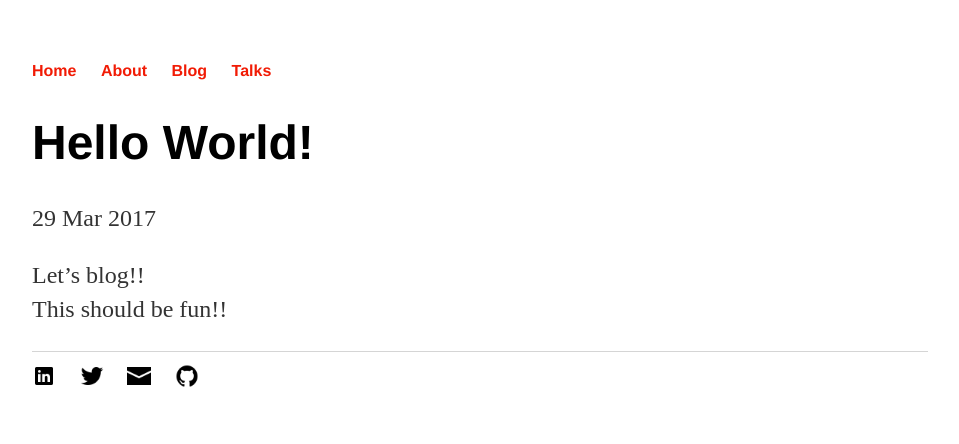
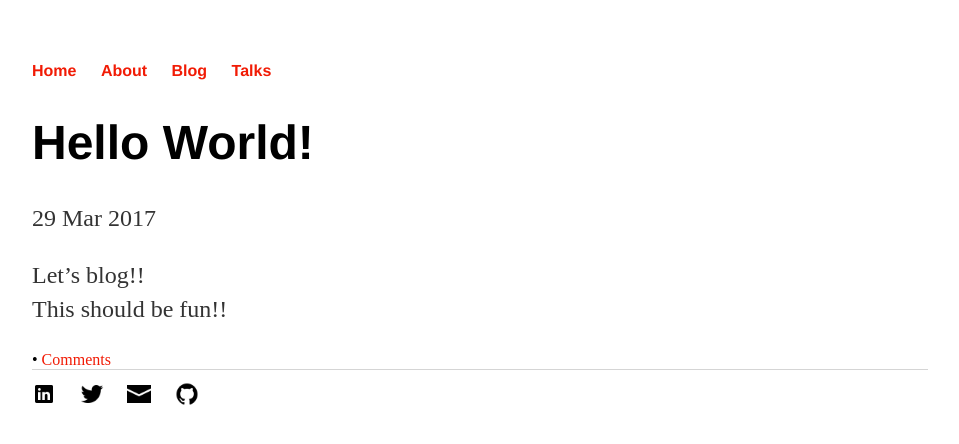
Before and after one commit to ensemblearner/ensemblearner.github.io, a Jekyll site: the page built from _posts/2017-03-29-hello_world.md, in a window 1280 px wide. Shown: the top 444 px of the page, without its empty margins (160-1119 px from the left). Built offline with Jekyll 4.4.1, drawn with Linux system fonts in a browser that asks for light colours; comment, search, counter and statistics services are not loaded.

Commit message:
fix nits

```diff
--- a/_layouts/post.html
+++ b/_layouts/post.html
@@ -7,3 +7,5 @@ layout: default
 <div class="post">
   {{ content }}
 </div>
+{% if page.comments %} • <a href="https://ensemblearner.github.io/blog/{{ page.url }}#disqus_thread">Comments</a>{% endif %}
+{% include disqus.html %}
```
